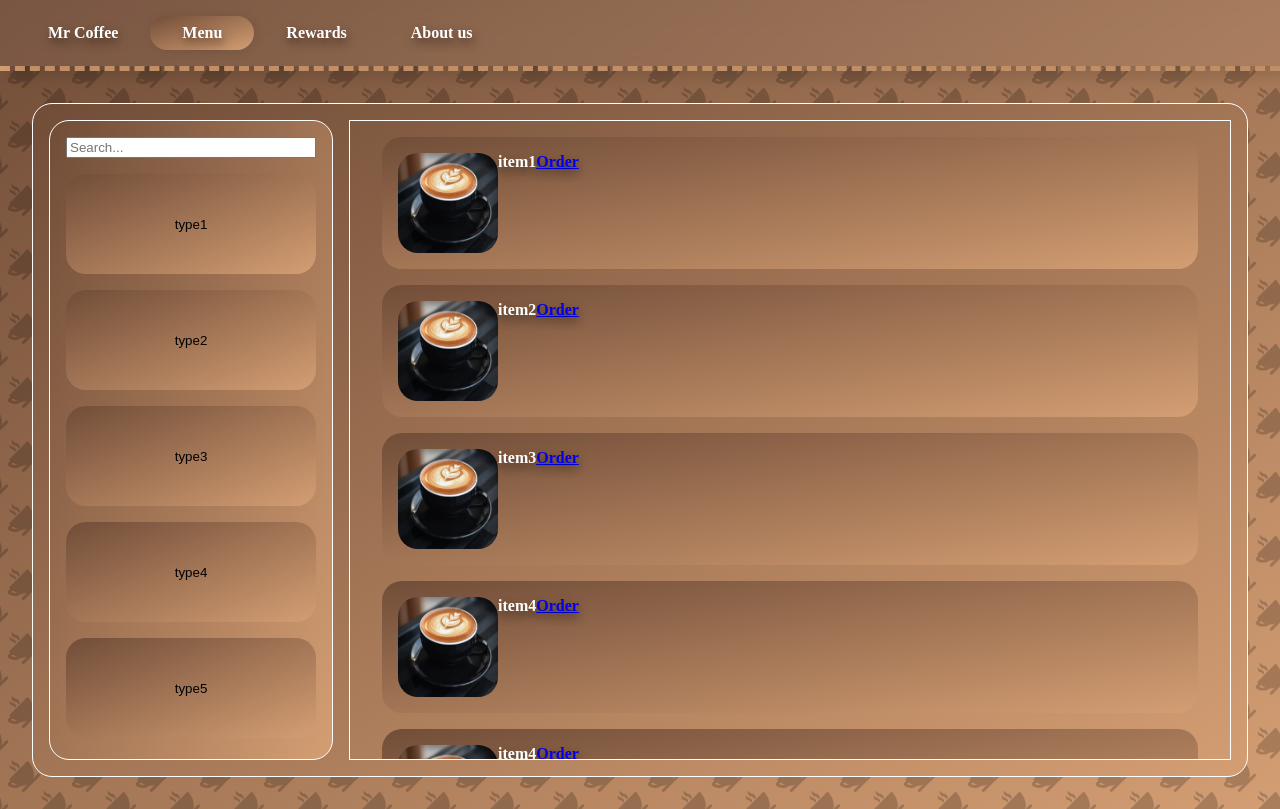
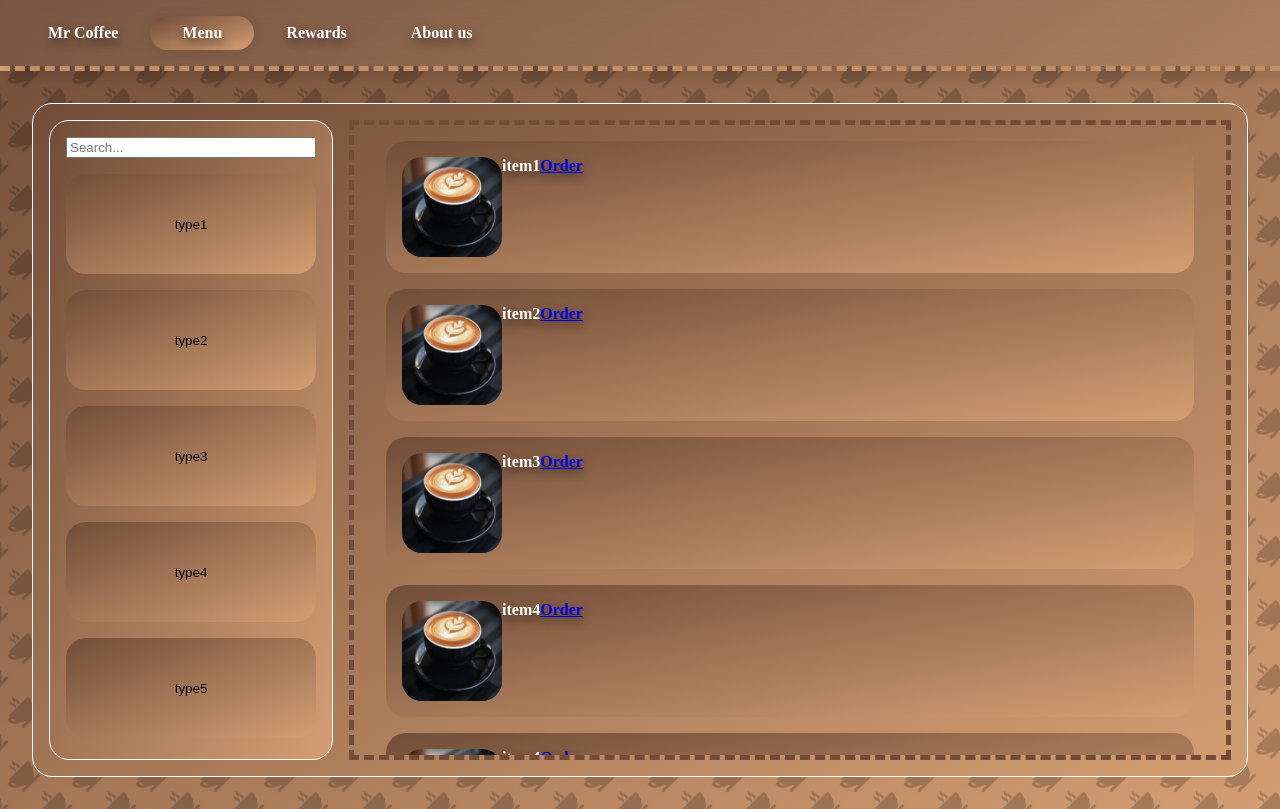
Before and after one commit to Agerbav/mrcoffee, a plain HTML site: page menu.html in a window 1280 px wide. Drawn offline with Linux system fonts and the light colour scheme.

Commit message:
updated menu.css

```diff
--- a/css/menu.css
+++ b/css/menu.css
@@ -169,7 +169,7 @@ body{
 }
 
 #menu-container #menu-items{
-  border: 1px solid;
+  border: 5px dashed rgb(113 77 56);
   padding: 1rem;
   padding-left: 2rem;
   padding-right: 2rem;
```
